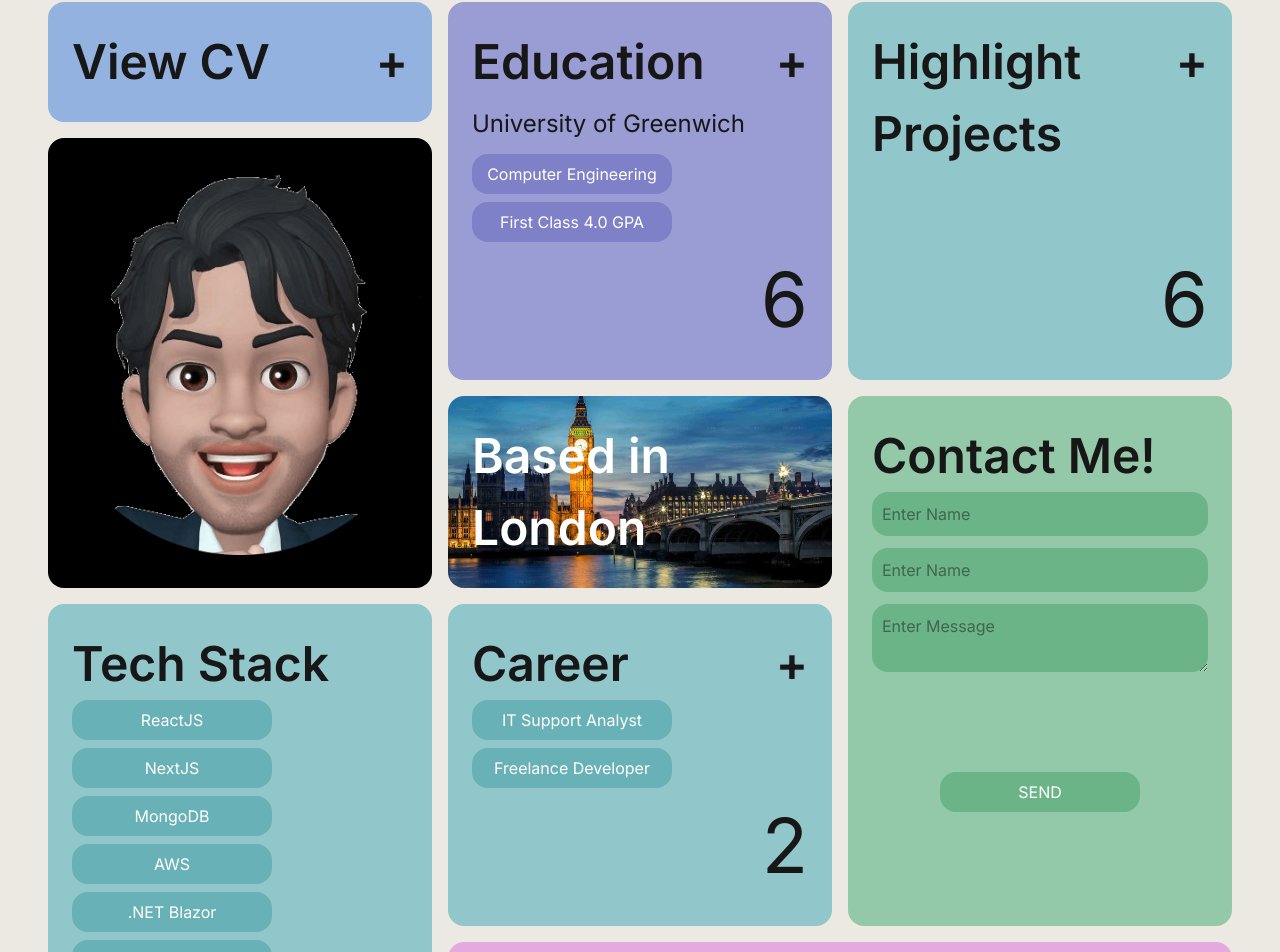
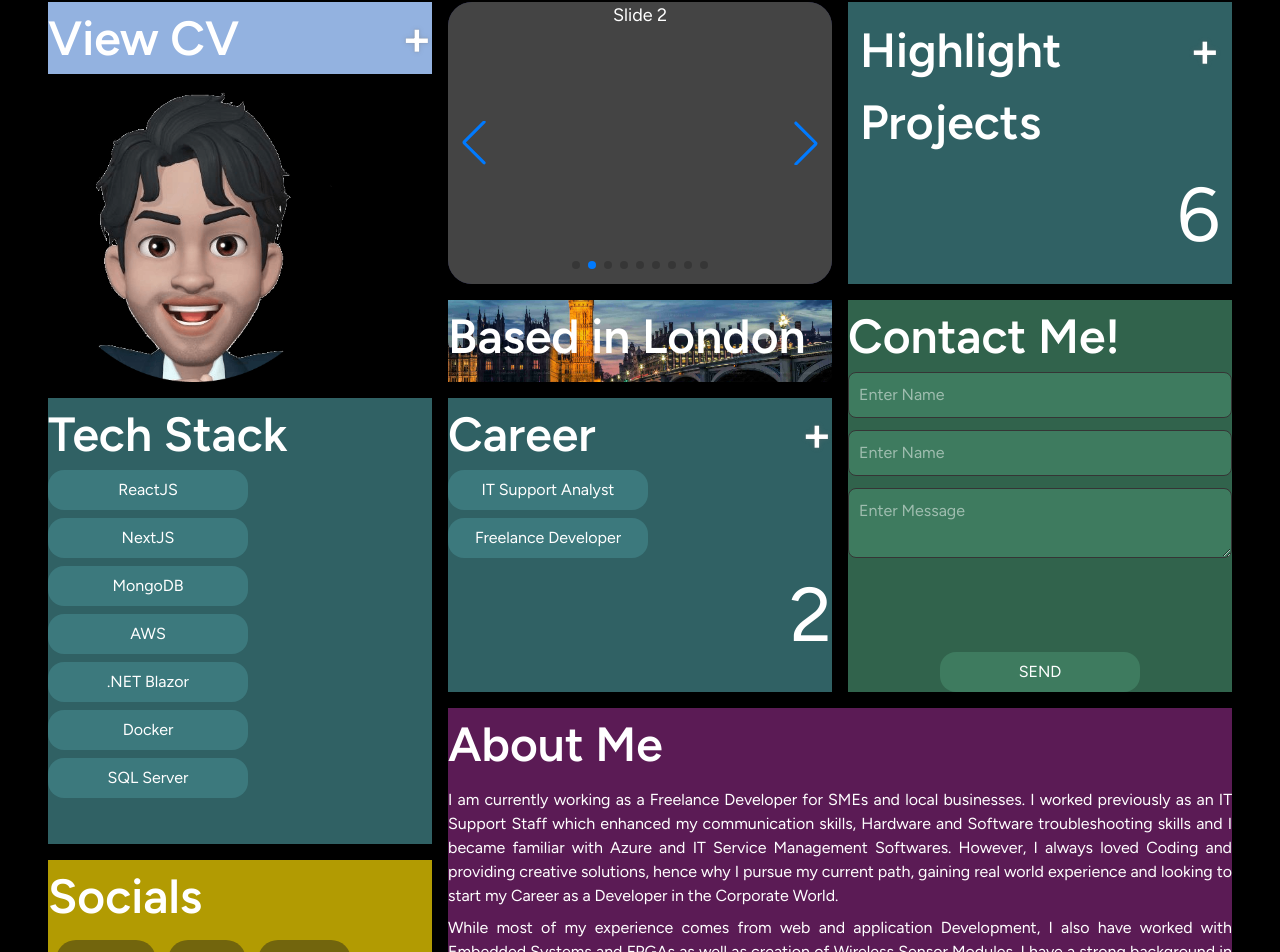
Before and after one commit to Wertasile/portfolio_4.1, a Next.js app: page / in a window 1280 px wide. Shown: the part 160-1112 px from the top of the page. Built offline with nearby package versions, Linux system fonts and the light colour scheme.

Commit message:
changes to metadata to remove from search results

```diff
--- a/app/globals.css
+++ b/app/globals.css
@@ -2,8 +2,8 @@
 
 
 :root {
-  --background: #EBE9E2;
-  --foreground: #171717;
+  --background: #000000;
+  --foreground: #FFF;
   box-sizing: border-box;
 }
 
@@ -40,10 +40,6 @@ h2{font-size: 3rem; font-weight: 600;}
 
 h3{font-size: 1.5rem;}
 
-p{
-  color: #353535;
-}
-
 .content-tiles{
   display: grid;
   gap: 16px;
@@ -53,8 +49,6 @@ p{
 }
 
 .content-tiles > div{
-  padding: 24px;
-  border-radius: 1rem;
   transition: transform ease-in-out 300ms ;
 }
 
@@ -67,8 +61,9 @@ label{display: none; height: 1px;}
 input, textarea{
   width: stretch;
   padding: 10px;
-  background-color: #6AB487;
-  border-radius: 1rem;
+  background-color: #3E7B5F;
+  border-radius: 0.5rem;
+  border: 1px solid #353535
 }
 
 .badge{
@@ -90,7 +85,7 @@ input, textarea{
   50%{
     text-shadow:  0 0 2px rgb(119, 119, 119),
                   0 0 5px rgb(119, 119, 119),
-                  0 0 12px rgb(119, 119, 119);
+                  0 0 15px rgb(119, 119, 119);
   }
   100%{text-shadow: none;}
 }
@@ -136,6 +131,29 @@ input, textarea{
     background-color: #181818;
 }
 
+.swiper {
+  width: 100%;
+  height: 100%;
+}
+
+.swiper-slide {
+  text-align: center;
+  font-size: 18px;
+  background: #444;
+
+  /* Center slide text vertically */
+  display: flex;
+  justify-content: center;
+  align-items: center;
+}
+
+.swiper-slide img {
+  display: block;
+  width: 100%;
+  height: 100%;
+  object-fit: cover;
+}
+
 @media screen and (max-width: 808px) {
   h1{font-size: 2.5rem; }
 
--- a/app/layout.js
+++ b/app/layout.js
@@ -1,4 +1,4 @@
-import { Geist, Geist_Mono, Inter, Roboto, Rubik } from "next/font/google";
+import { Geist, Geist_Mono, Inter, Roboto, Rubik, Figtree } from "next/font/google";
 import "./globals.css";
 
 const geistSans = Geist({
@@ -26,16 +26,25 @@ const inter = Inter({
   display: 'swap',
 })
 
+const figtree = Figtree({
+  subsets: ['latin'],
+  display: 'swap',
+})
+
 export const metadata = {
   title: "Ahmed's Portfolio",
-  description: "Portfolio of Full-Stack Developer, Ex-IT Analyst and Computer Engineering Graduate Ahmed"
+  description: "Portfolio of Full-Stack Developer, Ex-IT Analyst and Computer Engineering Graduate Ahmed",
+  robots: {
+    index: false,
+    follow: false,
+  },
 }
 
 export default function RootLayout({ children }) {
   return (
     <html lang="en">
       <body
-        className={`${geistSans.variable} ${geistMono.variable} ${roboto.className} ${inter.className} ${rubik.className}antialiased`} style={{minHeight:'100vh'}}
+        className={`${geistSans.variable} ${geistMono.variable} ${roboto.className} ${inter.className} ${figtree.className} ${rubik.className} antialiased`} style={{minHeight:'100vh'}}
       >
         {children}
       </body>
--- a/app/page.js
+++ b/app/page.js
@@ -5,9 +5,16 @@ import Projectdata from './data/Projectdata.json'
 import EduCareer from './data/EduCareer.json'
 import { useRef, useState, useEffect } from "react";
 
+import { Swiper, SwiperSlide } from "swiper/react"; // main container for slider
+import { Navigation, Pagination, Autoplay, Scrollbar, A11y } from 'swiper/modules';
+import "swiper/css";
+import 'swiper/css/pagination';
+import 'swiper/css/navigation';
+
 import { useGSAP } from "@gsap/react";
 import gsap from "gsap"
 import Lenis from "lenis"
+import { DotIcon, MinusIcon } from "lucide-react";
 
 export default function Home() {
 
@@ -187,8 +194,8 @@ export default function Home() {
 
         { /* ---------------------------------------- EDUCATION TILE ---------------------------------------------- */ }
 
-        <div className="col-span-3 sm:col-span-2 lg:col-span-3 xl:col-span-2 2xl:col-span-2 4xl:col-span-3 flex flex-col justify-between row-span-2 bg-[#9A9CD4]">
-          <div className="flex flex-col justify-between gap-2">
+        <div className="col-span-3 rounded-3xl sm:col-span-2 lg:col-span-3 xl:col-span-2 2xl:col-span-2 4xl:col-span-3 flex flex-col justify-between row-span-2 bg-[#292B60]">
+          {/* <div className="flex flex-col justify-between gap-2">
             <div className="flex justify-between">
               <h2>Education</h2>
               <h2 className="glow cursor-pointer" onClick={() => handleTab(1)}>+</h2>
@@ -196,20 +203,53 @@ export default function Home() {
             <div className="flex flex-col gap-3">
               <h3>University of Greenwich</h3>
               <div className="flex flex-row flex-wrap gap-2 justify-right">
-                <div className="badge bg-[#7E81C8]">Computer Engineering</div>
-                <div className="badge bg-[#7E81C8]">First Class 4.0 GPA</div>
+                <div className="badge bg-[#303371]">Computer Engineering</div>
+                <div className="badge bg-[#303371]">First Class 4.0 GPA</div>
               </div>
             </div>
           </div>
 
-          <div className="text-right">
-            <h1>6</h1>
-          </div>
+          <div className="flex mx-auto my-0">
+            <MinusIcon size={'48px'} color="gray"/>
+            <MinusIcon size={'48px'} color="gray"/>
+          </div> */}
+
+        <Swiper
+          spaceBetween={30}
+          centeredSlides={true}
+          autoplay={{
+            delay: 5000,
+            disableOnInteraction: false,
+          }}
+          pagination={{
+            clickable: true,
+          }}
+          navigation={true}
+          modules={[Autoplay, Pagination, Navigation]}
+          className="mySwiper rounded-3xl"
+
+        >
+          <SwiperSlide className="">
+            <div className="flex justify-between p-5">
+              <div>hello</div>
+              <div>world</div>
+            </div>
+
+          </SwiperSlide>
+          <SwiperSlide className="">Slide 2</SwiperSlide>
+          <SwiperSlide>Slide 3</SwiperSlide>
+          <SwiperSlide>Slide 4</SwiperSlide>
+          <SwiperSlide>Slide 5</SwiperSlide>
+          <SwiperSlide>Slide 6</SwiperSlide>
+          <SwiperSlide>Slide 7</SwiperSlide>
+          <SwiperSlide>Slide 8</SwiperSlide>
+          <SwiperSlide>Slide 9</SwiperSlide>
+        </Swiper>
         </div>
 
         { /* ---------------------------------------- PROJECTS TILE ---------------------------------------------- */ }
 
-        <div className="col-span-3 sm:col-span-2 row-span-2 justify-between p-3 flex flex-col bg-[#91C6CA]">
+        <div className="col-span-3 sm:col-span-2 row-span-2 justify-between p-3 flex flex-col bg-[#306164]">
 
           <div className="flex flex-col">
             <div className="flex justify-between">
@@ -243,7 +283,7 @@ export default function Home() {
 
         { /* ---------------------------------------- CONTACT TILE ---------------------------------------------- */ }
 
-        <div className="col-span-3 row-span-3 md:col-span-2 lg:col-span-3 xl:col-span-2 2xl:row-span-1 4xl:row-span-2 4xl:col-span-3 bg-[#93C9A8]">
+        <div className="col-span-3 row-span-3 md:col-span-2 lg:col-span-3 xl:col-span-2 2xl:row-span-1 4xl:row-span-2 4xl:col-span-3 bg-[#31634C]">
           <h2>Contact Me!</h2>
           <form className="flex justify-between flex-col h-80 gap-3">
             <div>
@@ -258,34 +298,34 @@ export default function Home() {
               <label id="message" htmlFor="message">Message</label>
               <textarea  className="w-full"type="text" id="message" name="message" placeholder="Enter Message"/>
             </div>
-            <button className="badge cursor-pointer flex bg-[#6AB487] justify-center self-center">SEND</button>
+            <button className="badge cursor-pointer flex bg-[#3E7B5F] justify-center self-center">SEND</button>
           </form>
         </div>
 
         { /* ---------------------------------------- TECH STACK TILE ---------------------------------------------- */ }
 
-        <div className="col-span-3 sm:col-span-3 md:col-span-2 2xl:row-span-1 2xl:col-span-3 4xl:col-span-2 4xl:row-span-2 row-span-3 bg-[#91C6CA]">
+        <div className="col-span-3 sm:col-span-3 md:col-span-2 2xl:row-span-1 2xl:col-span-3 4xl:col-span-2 4xl:row-span-2 row-span-3 bg-[#306164]">
           <h2>Tech Stack</h2>
           <div className="flex flex-col gap-2">
-            <div className="badge bg-[#68B1B6]">ReactJS</div>
-            <div className="badge bg-[#68B1B6]">NextJS</div>
-            <div className="badge bg-[#68B1B6]">MongoDB</div>
-            <div className="badge bg-[#68B1B6]">AWS</div>
-            <div className="badge bg-[#68B1B6]">.NET Blazor</div>
-            <div className="badge bg-[#68B1B6]">Docker</div>
-            <div className="badge bg-[#68B1B6]">SQL Server</div>
+            <div className="badge bg-[#3C797D]">ReactJS</div>
+            <div className="badge bg-[#3C797D]">NextJS</div>
+            <div className="badge bg-[#3C797D]">MongoDB</div>
+            <div className="badge bg-[#3C797D]">AWS</div>
+            <div className="badge bg-[#3C797D]">.NET Blazor</div>
+            <div className="badge bg-[#3C797D]">Docker</div>
+            <div className="badge bg-[#3C797D]">SQL Server</div>
           </div>
         </div>
 
         { /* ---------------------------------------- ABOUT TILE ---------------------------------------------- */ }
 
-        <div className="col-span-3 row-span-3 md:col-span-2 lg:col-span-3 xl:col-span-4 xl:row-span-2 2xl:row-span-2 2xl:col-span-3 4xl:row-span-2 bg-[#E5A8DF] flex flex-col gap-2">
+        <div className="col-span-3 row-span-3 md:col-span-2 lg:col-span-3 xl:col-span-4 xl:row-span-2 2xl:row-span-2 2xl:col-span-3 4xl:row-span-2 bg-[#5B1B55] flex flex-col gap-2">
           <h2>About Me</h2>
-          <p className="text-justify">I am currently working as a Freelance Developer for SMEs and local businesses. I worked previously as an IT Support Staff which enhanced my communication skills,
+          <p className="text-justify text-white">I am currently working as a Freelance Developer for SMEs and local businesses. I worked previously as an IT Support Staff which enhanced my communication skills,
               Hardware and Software troubleshooting skills and I became familiar with Azure and IT Service Management Softwares. However, I always loved Coding and providing creative solutions,
               hence why I pursue my current path, gaining real world experience and looking to start my Career as a Developer in the Corporate World.
           </p>
-          <p className="text-justify">
+          <p className="text-justify text-white">
             While most of my experience comes from web and application Development, I also have worked with Embedded Systems and FPGAs as well as creation of Wireless Sensor Modules.
             I have a strong background in Advanced Mathematics having built digital filters.
           </p>
@@ -293,15 +333,15 @@ export default function Home() {
 
         { /* ---------------------------------------- CAREER TILE ---------------------------------------------- */ }
 
-        <div className="col-span-3 row-span-2 sm:col-span-3 md:col-span-2 2xl:col-span-3 2xl:row-span-1 4xl:row-span-1 4xl:col-span-2 bg-[#91C6CA]">
+        <div className="col-span-3 row-span-2 sm:col-span-3 md:col-span-2 2xl:col-span-3 2xl:row-span-1 4xl:row-span-1 4xl:col-span-2 bg-[#306164]">
           <div className="flex flex-col">
             <div className="flex justify-between">
               <h2>Career</h2>
               <h2 className="glow cursor-pointer" onClick={() => handleTab(1)}>+</h2>
             </div>
             <div className="flex gap-2 flex-col text-right">
-              <div className="badge bg-[#68B1B6]">IT Support Analyst</div>
-              <div className="badge bg-[#68B1B6]">Freelance Developer</div>
+              <div className="badge bg-[#3C797D]">IT Support Analyst</div>
+              <div className="badge bg-[#3C797D]">Freelance Developer</div>
             </div>
           </div>
 
@@ -312,12 +352,12 @@ export default function Home() {
 
         { /* ---------------------------------------- SOCIAL TILE ---------------------------------------------- */ }
 
-        <div className="col-span-3 sm:col-span-3 md:col-span-2 3xl:col-span-3 4xl:col-span-2 row-span-1 bg-[#DFC202]">
+        <div className="col-span-3 sm:col-span-3 md:col-span-2 3xl:col-span-3 4xl:col-span-2 row-span-1 bg-[#B29B02]">
           <h2>Socials</h2>
           <div className="flex flex-row gap-3 ustify-between p-2">
-            <div className="text-black rounded-4xl py-2 px-3 sm:px-5 bg-[#EBD74F]"><a href="https://www.linkedin.com/in/ahmed-mohamed-haniffa-arfan-989267202/">LinkedIn</a></div>
-            <div className="text-black rounded-4xl py-2 px-3 sm:px-5 bg-[#EBD74F]"><a href="mailto:ahmedmharfan@gmail.com">Email</a></div>
-            <div className="text-black rounded-4xl py-2 px-3 sm:px-5 bg-[#EBD74F]"><a href="https://github.com/Wertasile">GitHub</a></div>
+            <div className="rounded-4xl py-2 px-3 sm:px-5 bg-[#72650D]"><a href="https://www.linkedin.com/in/ahmed-mohamed-haniffa-arfan-989267202/">LinkedIn</a></div>
+            <div className="rounded-4xl py-2 px-3 sm:px-5 bg-[#72650D]"><a href="mailto:ahmedmharfan@gmail.com">Email</a></div>
+            <div className="rounded-4xl py-2 px-3 sm:px-5 bg-[#72650D]"><a href="https://github.com/Wertasile">GitHub</a></div>
           </div>
         </div>
 
--- a/package.json
+++ b/package.json
@@ -14,11 +14,13 @@
     "@react-email/components": "^0.5.0",
     "gsap": "^3.13.0",
     "lenis": "^1.3.11",
+    "lucide-react": "^0.548.0",
     "next": "15.4.6",
     "react": "19.1.0",
     "react-dom": "19.1.0",
     "react-email": "^4.2.8",
     "resend": "^6.0.1",
+    "swiper": "^12.0.3",
     "uuid": "^11.1.0"
   },
   "devDependencies": {
```
Also changed, not shown: 1 other file (tests, documents, lock files or other folders).
